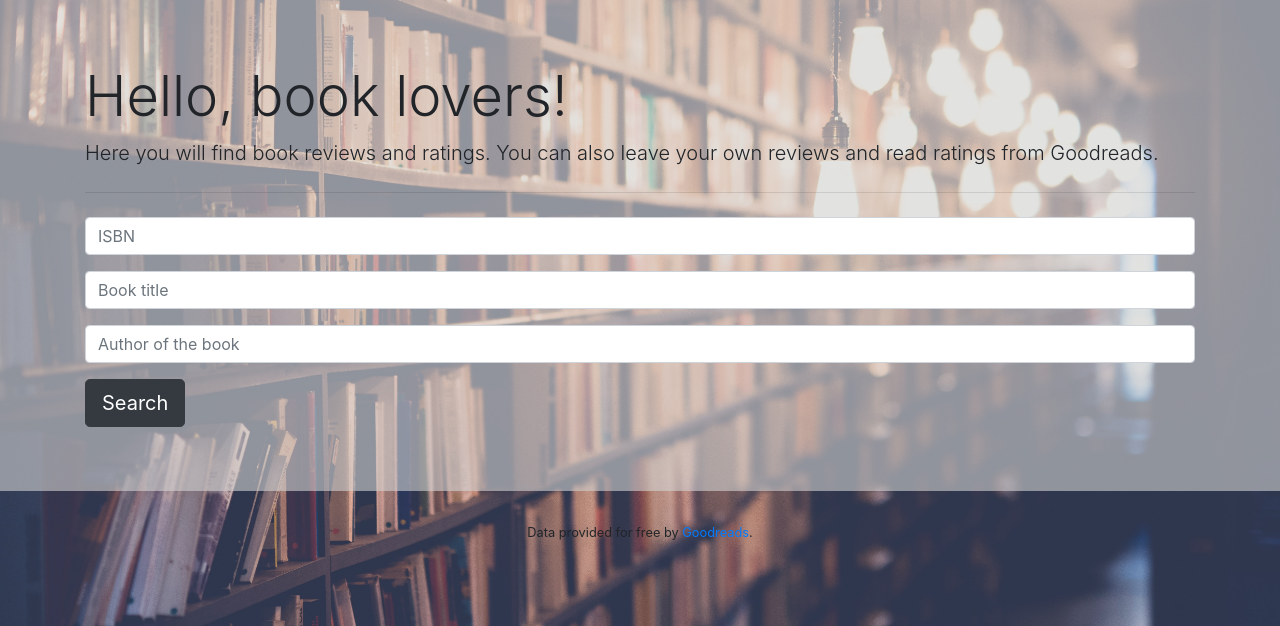
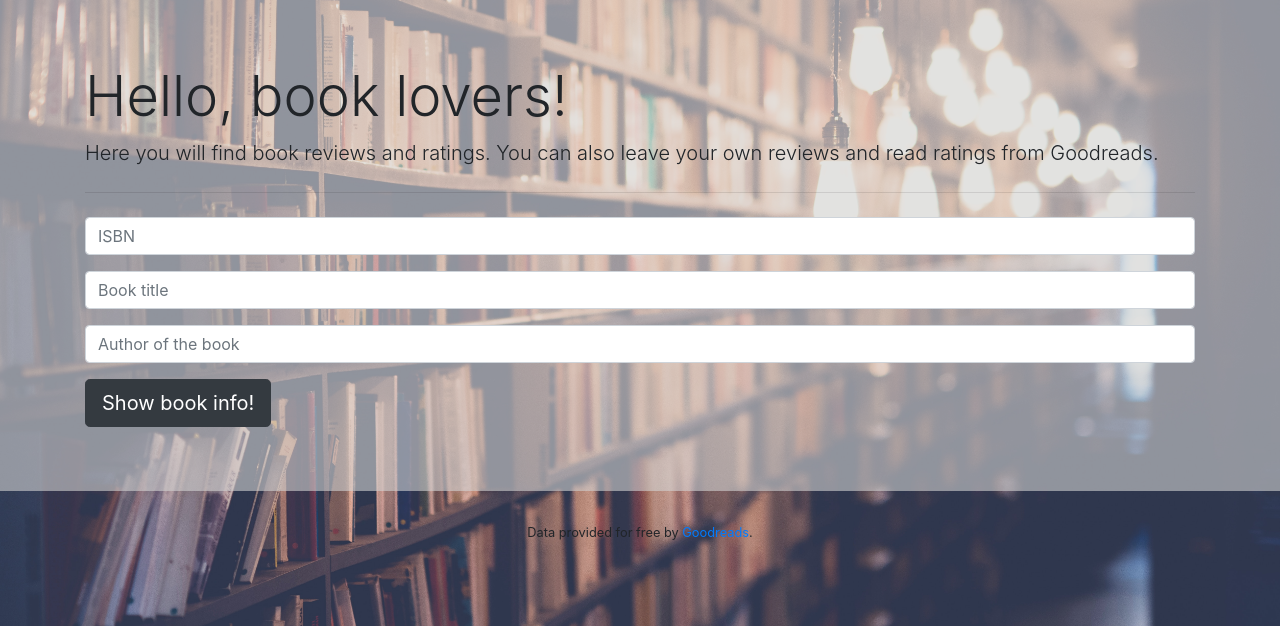
Before and after one commit to nahidtopalovic/bookReview, a Flask app: page / in a window 1280 px wide. Shown: the part 67-693 px from the top of the page. Run offline with Flask 2, Linux system fonts and the light colour scheme; some libraries are stand-ins or nearby versions.

Commit message:
Changing search function on index page

```diff
--- a/application.py
+++ b/application.py
@@ -76,11 +76,13 @@ def autocomplete():
             "bookids": id_results
         })
     elif author:
-        query = db.execute("SELECT bookid, author FROM imbooks WHERE UPPER(author) LIKE UPPER(:author) LIMIT 10", {"author": '%'+author+'%'}).fetchall()
+        query = db.execute("SELECT bookid, author, title FROM imbooks WHERE UPPER(author) LIKE UPPER(:author) LIMIT 10", {"author": '%'+author+'%'}).fetchall()
         db.commit()
         results = [author[1] for author in query]
         id_results = [id[0] for id in query]
+        books = [book[2] for book in query]
         return jsonify({
+            "books": books,
             "results": results,
             "bookids": id_results
         })
@@ -93,6 +95,8 @@ def books():
     # the search page, they should be taken to a book page,
     # with details about the book: its title, author, publication year, ISBN number,
     #  and any reviews that users have left for the book on your website.
+
+    # Fix to show all book of the author
     isbn = request.args.get("isbn")
     title = request.args.get("title")
     author = request.args.get("author")
@@ -120,7 +124,8 @@ def books():
         return render_template("books.html", result=result)
     else:
         flash("No such a book")
-        return render_template("books.html")
+        result = False
+        return render_template("books.html", result = result)
 
 
 @app.route("/comment", methods=["GET","POST"])
--- a/static/main.js
+++ b/static/main.js
@@ -4,12 +4,13 @@ window.addEventListener("load", function(){
     title.addEventListener("keyup", function(event){hinter(event, "book_list", "title=")});
 
     let author = document.getElementById('author');
-    author.addEventListener("keyup", function(event){hinter(event, "author_list","author=")})
+    author.addEventListener("keyup", function(event){hinter(event, "author_list", "book_list","author=")})
 
     let isbn = document.getElementById('isbn');
     isbn.addEventListener("keyup", function(event){hinter(event, "isbn_list", "isbn=")})
 
     let anchor = document.getElementById("search-anchor")
+
 
     // create one global XHR object
     // so we can abort old request when a new one is made
@@ -19,13 +20,17 @@ window.addEventListener("load", function(){
 
 // Autocomplete for form
 
-function hinter(event, className, arg ){
+function hinter(event, className, className2='', arg ){
 
     // retrieve the input element
     let input = event.target;
 
     // retrieve the datalist element
-    let book_list = document.getElementById(className);
+    let prime_list = document.getElementById(className);
+
+    if (className2){
+        let book_list = document.getElementById(className2)
+    }
 
     // minimum num of characters before we start to generate suggestions
     let min_characters = 2;
@@ -42,17 +47,32 @@ function hinter(event, className, arg ){
                 let response = JSON.parse(this.responseText);
 
                 // clear any previously loaded options in the datalist
-                book_list.innerHTML = "";
+                prime_list.innerHTML = "";
 
-                response.forEach(function(item){
+                if (book_list){
+                    book_list.innerHTML = ""
+                }
+
+                response["results"].forEach(function(item){
                     // Create a new <option> element
                     let option = document.createElement('option');
                     option.value = item;
 
                     // attach the option to the datalist element
-                    book_list.appendChild(option);
+                    prime_list.appendChild(option);
 
                 })
+                if (book_list){
+                    response["books"].forEach(function(item){
+                        let option = document.createElement('option');
+                        option.value = item;
+
+                        // attach the option to the datalist element
+                        book_list.appendChild(option);
+
+                    })
+                }
+
             }
         }
         window.hinterXHR.open("GET", "/autocomplete?"+arg + input.value, true);
--- a/templates/index.html
+++ b/templates/index.html
@@ -26,7 +26,7 @@
                 <input type="text" class="form-control" name="author" id="author" list="author_list" autocomplete="off" placeholder="Author of the book">
                 <datalist id="author_list"></datalist>
             </div>
-            <button class="btn btn-dark btn-lg" id="search-anchor" >Search</button>
+            <button class="btn btn-dark btn-lg" id="search-anchor" >Show book info!</button>
         </form>
 
 </div>
```
Also changed, not shown: 1 other file.
